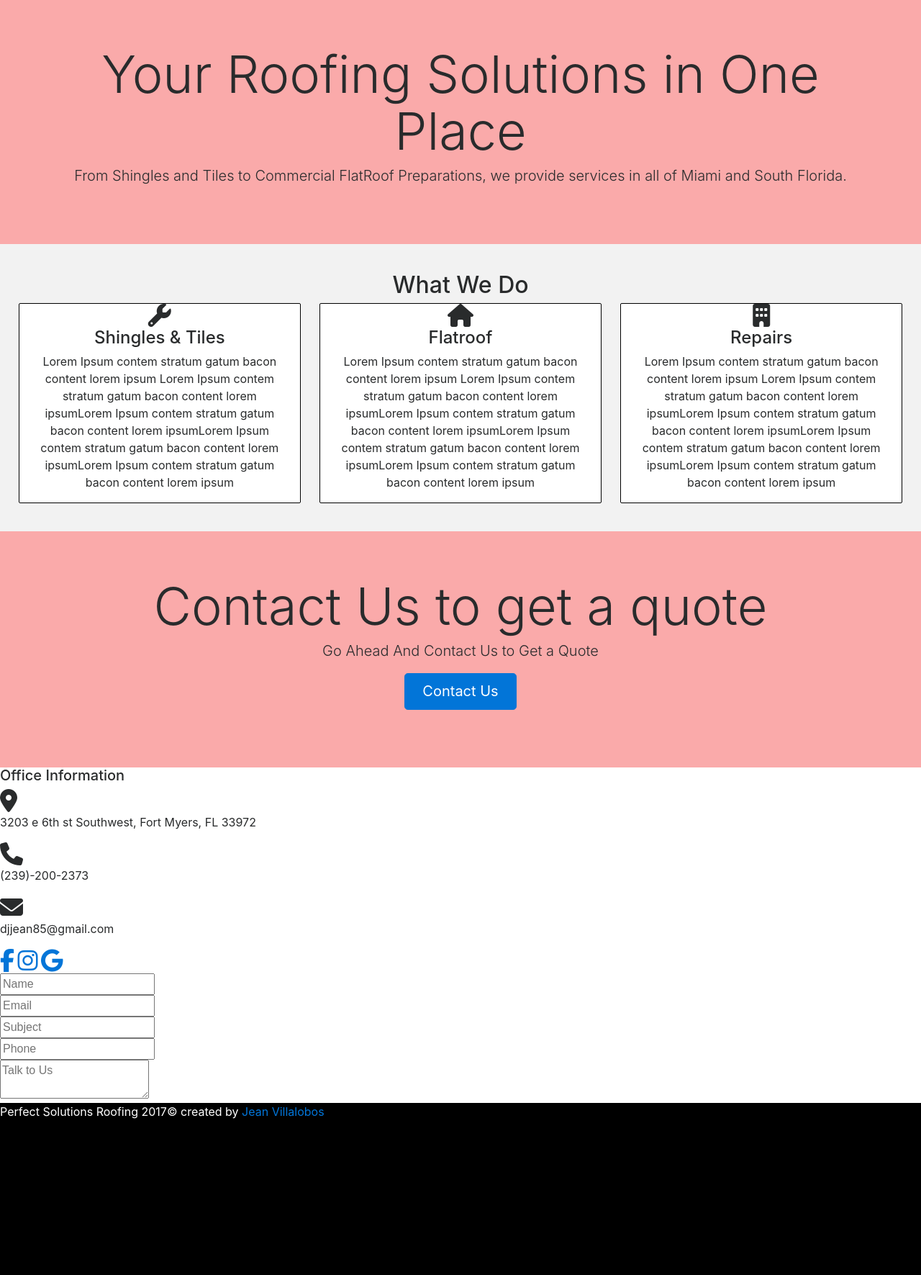
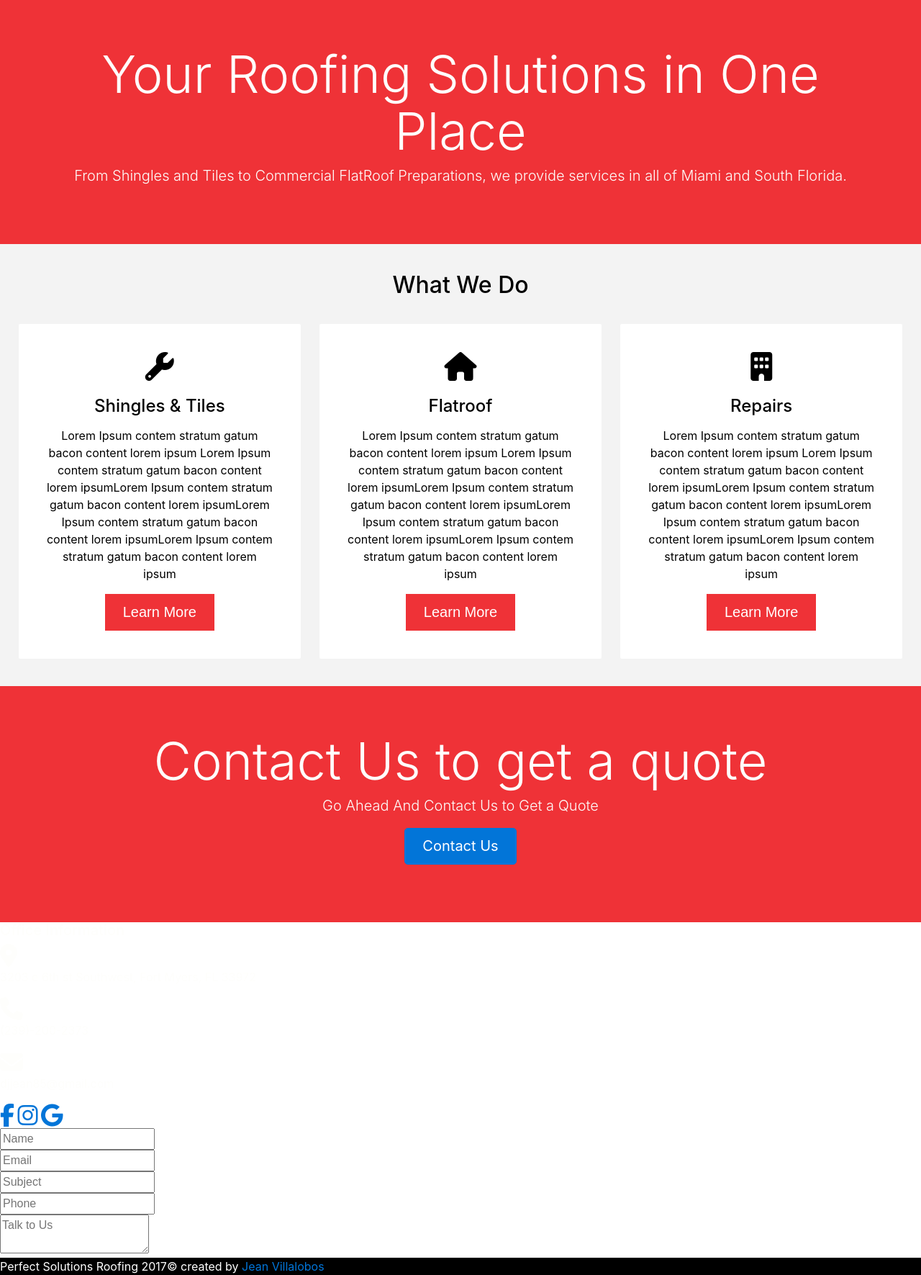
Before and after one commit to jeankvd/Site-Roofing-Solutions, a PHP site: page / in a window 1280 px wide. Shown: the part 801-2572 px from the top of the page at 72% size. Before the commit the page ends 2355 px from the top, so only its background shows below. Run offline with PHP 8.4, Linux system fonts and the light colour scheme; some libraries are stand-ins or nearby versions.

Commit message:
"Added #services styles"

```diff
--- a/css/style.css
+++ b/css/style.css
@@ -1,4 +1,8 @@
 /*General*/
+
+body {
+	color: #FEFEFC;
+}
 
 /*Nav*/
 
@@ -12,24 +16,24 @@ nav {
 }
 
 #scrolled {
-	background-color: black;
+	background-color: #0b0100;
 }
 
 #unscrolled .container {
-	border-bottom: solid 2px white;
+	border-bottom: solid 1px #f2f2f2;
 	padding-top: 1.5%;
 	padding-bottom: 1.5%;
 	transition: padding 0.5s ease;
 }
 
 #scrolled .container {
-	padding-top: 1.2%;
-	padding-bottom: 1.2%;
+	padding-top: .5%;
+	padding-bottom: .5%;
 	transition: padding 0.5s ease;
 }
 
 nav a {
-	color: white;
+	color: #fefefc;
 	font-size: 1.1rem;
 }
 
@@ -52,7 +56,7 @@ nav li {
 }
 
 #hero .container {
-	margin-top: 4vw;
+	margin-top: 13vh;
 
 }
 
@@ -64,8 +68,9 @@ nav li {
     right: 0;
     bottom: 0;
     left: 0;
+    height: 100%; /*Console View*/
     z-index: -100;
-    width:100%;
+    width: 100%;
 }
 
 #video-overlay {
@@ -75,7 +80,7 @@ nav li {
     bottom: 0;
     left: 0;
     z-index: -99;
-    width:100%;
+    width: 100%;
     background-color: rgba(0,0,0,.6);
 }
 
@@ -84,17 +89,23 @@ nav li {
 #about {
 	margin: 0;
 	text-align: center;
-	background: #faaaaa;
+	background: #EF3237;
+	z-index: 0;
 }
 
 /*Layout*/
 
 #services {
-	background-color: #f2f2f2;
+	background-color: #f3f3f3;
+	color: #000;
 	width: auto;
 	padding-top: 3%;
 	padding-bottom: 3%;
 	margin: 0;
+}
+
+#services h2 {
+	margin-bottom: 3%;
 }
 
 .fa {
@@ -106,14 +117,30 @@ nav li {
 }
 
 #services .col-sm {
-	border: solid 1px black;
+	/*border: solid 1px #001;*/
 	border-radius: 2px;
 	margin-left: 2%;
-	background-color: white;
+	padding: 3%;
+	background-color: #fff;
+}
+
+#services i {
+	font-size: 2.5rem;
+	margin-bottom: 7%;
+}
+
+#services .col-sm h4 {
+	margin-bottom: 5%;
 }
 
 #services .col-sm:last-child {
 	margin-right: 2%;
+}
+
+#services .btn {
+	background-color: #EF3237;
+	color: #fff;
+	border-radius: 0;
 }
 
 /*Form*/
--- a/index.html
+++ b/index.html
@@ -71,16 +71,19 @@
           <i class="fa fa-wrench" aria-hidden="true"></i>
           <h4>Shingles & Tiles</h4>
           <p>Lorem Ipsum contem stratum gatum bacon content lorem ipsum Lorem Ipsum contem stratum gatum bacon content lorem ipsumLorem Ipsum contem stratum gatum bacon content lorem ipsumLorem Ipsum contem stratum gatum bacon content lorem ipsumLorem Ipsum contem stratum gatum bacon content lorem ipsum</p>
+          <button type="button" class="btn btn-lg">Learn More</button>
         </div>
         <div class="col-sm">
           <i class="fa fa-home" aria-hidden="true"></i>
           <h4>Flatroof</h4>
           <p>Lorem Ipsum contem stratum gatum bacon content lorem ipsum Lorem Ipsum contem stratum gatum bacon content lorem ipsumLorem Ipsum contem stratum gatum bacon content lorem ipsumLorem Ipsum contem stratum gatum bacon content lorem ipsumLorem Ipsum contem stratum gatum bacon content lorem ipsum</p>
+          <button type="button" class="btn btn-lg">Learn More</button>
         </div>
         <div class="col-sm">
           <i class="fa fa-building" aria-hidden="true"></i>
           <h4>Repairs</h4>
           <p>Lorem Ipsum contem stratum gatum bacon content lorem ipsum Lorem Ipsum contem stratum gatum bacon content lorem ipsumLorem Ipsum contem stratum gatum bacon content lorem ipsumLorem Ipsum contem stratum gatum bacon content lorem ipsumLorem Ipsum contem stratum gatum bacon content lorem ipsum</p>
+          <button type="button" class="btn btn-lg">Learn More</button>
         </div>
       </div>
     </div>
```
